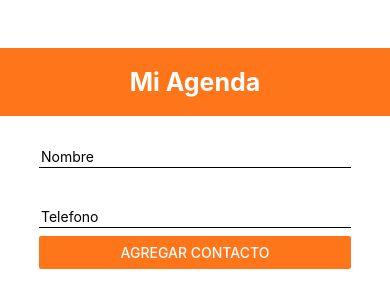
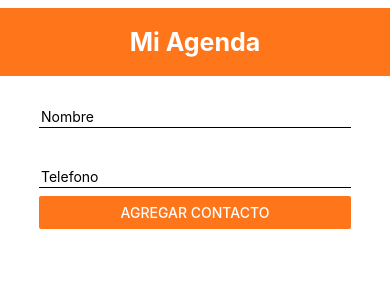
Before and after one commit to Alexx73/agenda-react-native, a React Native app: screen / in a window 390 px wide. Shown: the top 308 px of the page. Built offline with nearby package versions, Linux system fonts and the light colour scheme.

Commit message:
AddItem split

```diff
--- a/App.js
+++ b/App.js
@@ -5,6 +5,8 @@ import { StyleSheet, Text, TextInput, View, Button, FlatList, Modal, Alert } fro
 import { MaterialIcons } from '@expo/vector-icons';
 
 import { useState } from 'react';
+
+import AddItem from './components/AddItem';
 
 export default function App() {
 
@@ -67,10 +69,20 @@ export default function App() {
 
 
     <View
-        onStartShouldSetResponder={importante}
-        style={styles.container}>
+        // onStartShouldSetResponder={importante}
+        style={styles.container}
+        >
+        <AddItem
+        textInput={textInput}
+        handleChangeText={handleChangeText}
+        telInput={telInput}
+        handleTelInputText={handleTelInputText}
+        handleonPress={handleonPress}
 
-        <View style={ styles.titleContainer } >
+        />
+
+
+        {/* <View style={ styles.titleContainer } >
 
           <Text style={ styles.title } >
             Mi Agenda
@@ -79,7 +91,6 @@ export default function App() {
 
 
       <View style={ styles.inputContainer}>
-
         <TextInput
         maxLength={32}
         placeholder='Nombre'
@@ -95,9 +106,9 @@ export default function App() {
         style={ styles.input} />
 
         <Button onPress={handleonPress}
-        title='Agregar contacto'
+        title='Agregar Contacto'
         color="#ff751a" />
-      </View>
+      </View> */}
 
 
 
@@ -169,49 +180,12 @@ export default function App() {
             // ****  ESTILOS  ****
 
 const styles = StyleSheet.create({
-  container: {
-    // padding: 30,
-    marginTop:40,
-    marginBottom: 15,
-  },
+  // container: {
+  //   // padding: 30,
+  //   marginTop:40,
+  //   marginBottom: 15,
+  // },
 
-  inputContainer: {
-    // flexDirection: 'row',
-    // flex:2,
-    marginBottom: 15,
-    width: '80%',
-    marginLeft: 'auto',
-    marginRight: 'auto'
-  },
-
-  titleContainer: {
-    width: '100%',
-    backgroundColor: '#ff751a',
-    marginTop: 8,
-    padding: 9,
-  },
-
-  title: {
-    fontSize: 25,
-    fontWeight: 'bold',
-    textAlign: 'center',
-    color: 'white',
-    padding: 10,
-  },
-
-  input: {
-    marginTop: 30,
-    borderBottomColor: 'black',
-    borderBottomWidth: 1,
-    // flex: 1,
-    // marginRight: 5,
-    // borderColor: 'red',
-    // borderWidth: 1,
-    padding: 2,
-    // backgroundColor: 'lightgrey',
-    marginBottom: 8,
-    color: 'black'
-  },
   item: {
     padding: 15,
     marginVertical: 10,
--- /dev/null
+++ b/components/AddItem.js
@@ -0,0 +1,80 @@
+import React from 'react'
+import { TextInput, Text, Button, StyleSheet, View } from 'react-native'
+
+function AddItem ({ textInput, handleChangeText, telInput, handleTelInputText, handleonPress })  {
+    return (
+        <View  >
+            <View style={ styles.titleContainer } >
+
+            <Text style={ styles.title } >
+            Mi Agenda
+            </Text>
+            </View>
+
+            <View style={ styles.inputContainer}>
+            <TextInput
+            maxLength={32}
+            placeholder='Nombre'
+            style={ styles.input}
+            value={textInput}
+            onChangeText={handleChangeText}
+            />
+
+            <TextInput
+            maxLength={10}
+            placeholder='Telefono'
+            style={ styles.input}
+            value={telInput}
+            onChangeText={handleTelInputText}
+             />
+
+            <Button onPress={handleonPress}
+            title='Agregar Contacto'
+            color="#ff751a" />
+            </View>
+        </View>
+    )
+}
+
+const styles = StyleSheet.create({
+    container: {
+        // padding: 30,
+        marginTop:40,
+        marginBottom: 15,
+      },
+
+      titleContainer: {
+        width: '100%',
+        backgroundColor: '#ff751a',
+        marginTop: 8,
+        padding: 9,
+      },
+
+      title: {
+        fontSize: 25,
+        fontWeight: 'bold',
+        textAlign: 'center',
+        color: 'white',
+        padding: 10,
+      },
+
+      inputContainer: {
+        marginBottom: 15,
+        width: '80%',
+        marginLeft: 'auto',
+        marginRight: 'auto'
+      },
+
+      input: {
+        marginTop: 30,
+        borderBottomColor: 'black',
+        borderBottomWidth: 1,
+        padding: 2,
+        marginBottom: 8,
+        color: 'black'
+      }
+
+})
+
+
+export default AddItem
```
